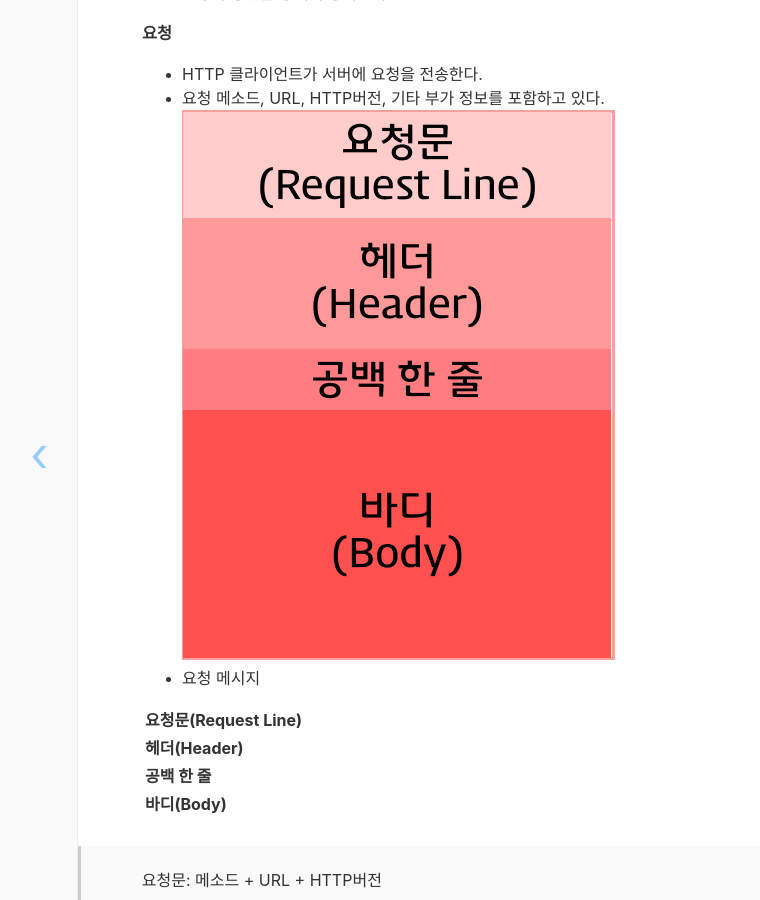
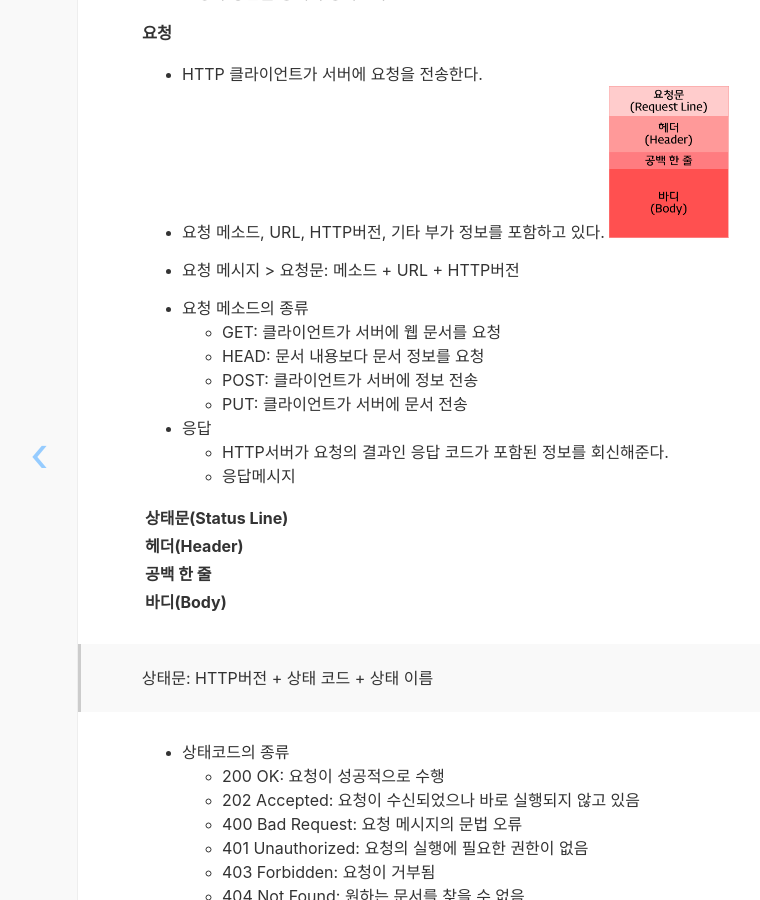
Before and after one commit to Jeong-Yoon/Jeong-Yoon.github.io, a Jekyll site: the page built from _posts/2018-12-27-http 프로토콜.md, in a window 1280 px wide and 900 px high, scrolled down 572 px. Shown: the whole window, without its empty margins (179-939 px from the left). Built offline with Jekyll 4.4.1, drawn with Linux system fonts in a browser that asks for light colours; nearby versions of some CDN libraries.

Commit message:
Update 2018-12-27-http 프로토콜.md

```diff
--- a/_posts/2018-12-27-http 프로토콜.md
+++ b/_posts/2018-12-27-http 프로토콜.md
@@ -9,16 +9,9 @@
 ### 요청
  *  <span style="font-size: 12pt; ">HTTP 클라이언트가 서버에 요청을 전송한다.
  * <span style="font-size: 12pt; ">요청 메소드, URL, HTTP버전, 기타 부가 정보를 포함하고 있다.
-  <img src="{{ site.baseurl }}/images/request.png">
-* <span style="font-size: 12pt; ">요청 메시지
-
-|요청문(Request Line)|
-|-|
-|<b>헤더(Header)|
-|<b>공백 한 줄|
-|<b>바디(Body)|
-
-  > <span style="font-size: 12pt; ">요청문: 메소드 + URL + HTTP버전
+  <img src="{{ site.baseurl }}/images/request.png" style="width:120px;">
+* <span style="font-size: 12pt; ">요청 메시지 >
+  <span style="font-size: 12pt; ">요청문: 메소드 + URL + HTTP버전
 
 - <span style="font-size: 12pt; ">요청 메소드의 종류
   * <span style="font-size: 12pt; ">GET: 클라이언트가 서버에 웹 문서를 요청
```
